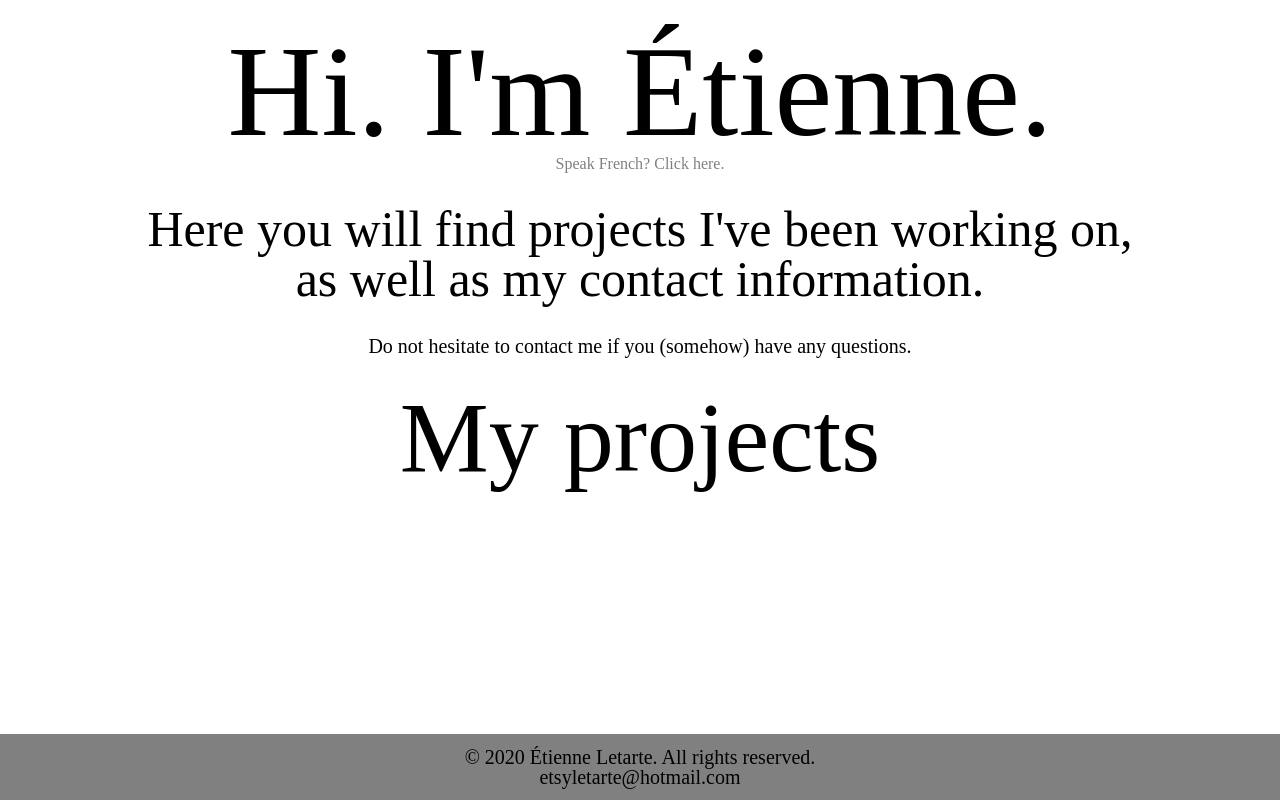
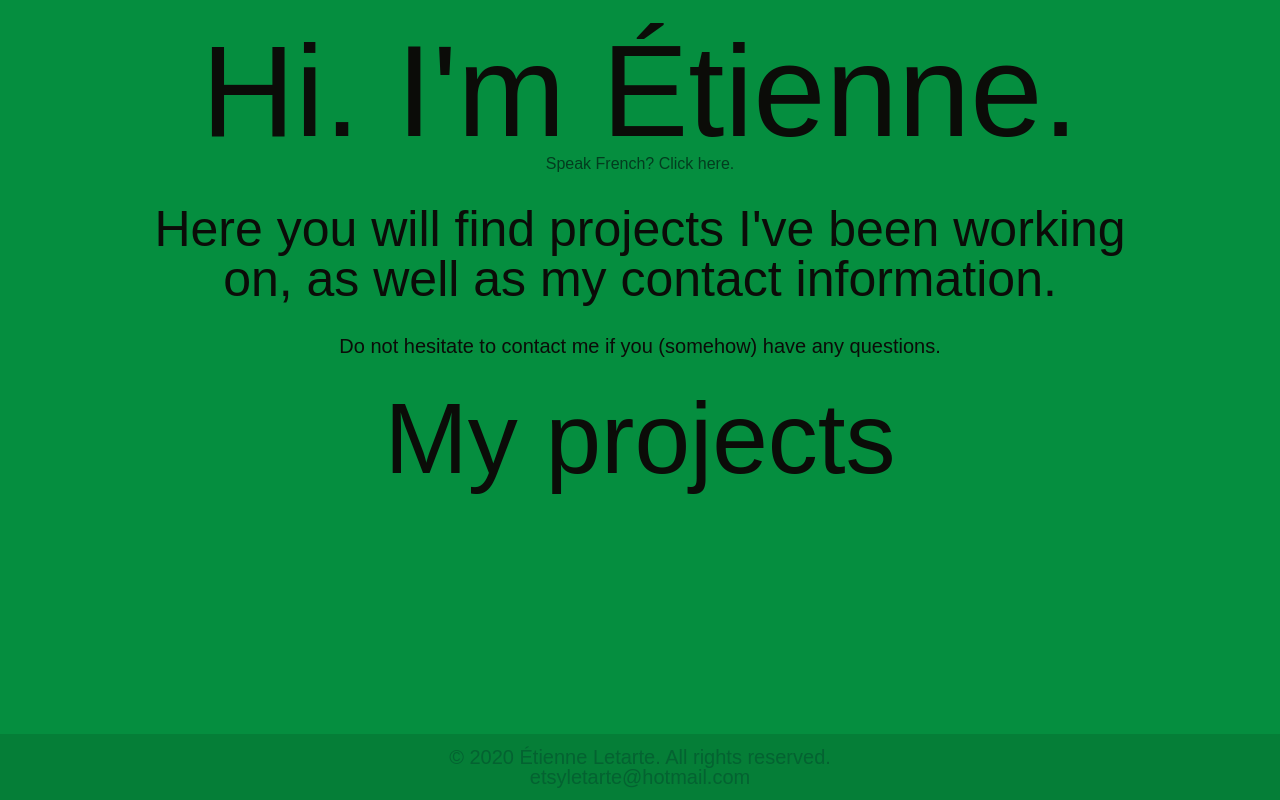
Before and after one commit to EtsyLeGrand/EtsyLeGrand, a plain HTML site: page index.html in a window 1280 px wide. Drawn offline with Linux system fonts and the light colour scheme; a web font is replaced by a local one.

Commit message:
Styling, colors & selection

```diff
--- a/index.html
+++ b/index.html
@@ -2,13 +2,15 @@
 <html>
 	<head>
         <meta charset="utf-8" />
-        <link rel="stylesheet" href="style.css" />
+		<link rel="stylesheet" href="style.css" />
+		<link rel="preconnect" href="https://fonts.gstatic.com">
+<link href="https://fonts.googleapis.com/css2?family=Jockey+One&display=swap" rel="stylesheet">
         <title>I do stuff</title>
     </head>
 <body>
 	<div class="container">
 		<h1 class="center">Hi. I'm Étienne.</h1>
-		<small class="center">Speak French? Click <a href="#">here</a>.</small><br/><br/>
+		<a class="langChange" href="#"><small class="center">Speak French? Click here.</small></a><br/><br/>
 		<h3 class="center">Here you will find projects I've been working on, as well as my contact information.</h3><br/><br/>
 		<p class="center">Do not hesitate to contact me if you (somehow) have any questions.</p><br/><br/>
 
--- a/style.css
+++ b/style.css
@@ -17,6 +17,7 @@ time, mark, audio, video {
 	font-size: 100%;
 	font: inherit;
 	vertical-align: baseline;
+	font-family: 'Jockey One', sans-serif;
 }
 article, aside, details, figcaption, figure,
 footer, header, hgroup, menu, nav, section {
@@ -44,11 +45,42 @@ a {
 	text-decoration: none;
 	color: inherit;
 }
+br
+{
+    -webkit-user-select: none; /* Safari */
+    -moz-user-select: none; /* Firefox */
+    -ms-user-select: none; /* IE10+/Edge */
+    user-select: none; /* Standard */
+}
 /* FIN DU CSS RESET */
+::-moz-selection { /* Code for Firefox */
+	color: white;
+	background: none;
+}
+
+::selection {
+	color: white;
+	background: none;
+}
+
+a:hover  {
+	text-shadow:
+	-1px -1px 0 #fff,
+    1px -1px 0 #fff,
+	-1px 1px 0 #fff,
+    1px 1px 0 #fff;
+}
+
+h1, h2, h3, p {
+	color: #0b0c08;
+}
+
+body {
+	background-color:#058E3F ;
+}
 
 .container {
-
-	margin: 2% 10%
+	margin: 2% 10%;
 }
 
 .center {
@@ -62,6 +94,7 @@ p {
 
 h1 {
 	font-size: 130px;
+
 }
 
 h2 {
@@ -73,7 +106,7 @@ h3 {
 }
 
 small {
-	color: gray;
+	color: #033d1f;
 }
 
 footer {
@@ -85,5 +118,9 @@ footer {
 	bottom: 0;
 	width: 100%;
 	text-align: center;
-	background-color: gray;
+	background-color: #057e37;
 }
+
+footer p {
+	color: #046231;
+}
```
